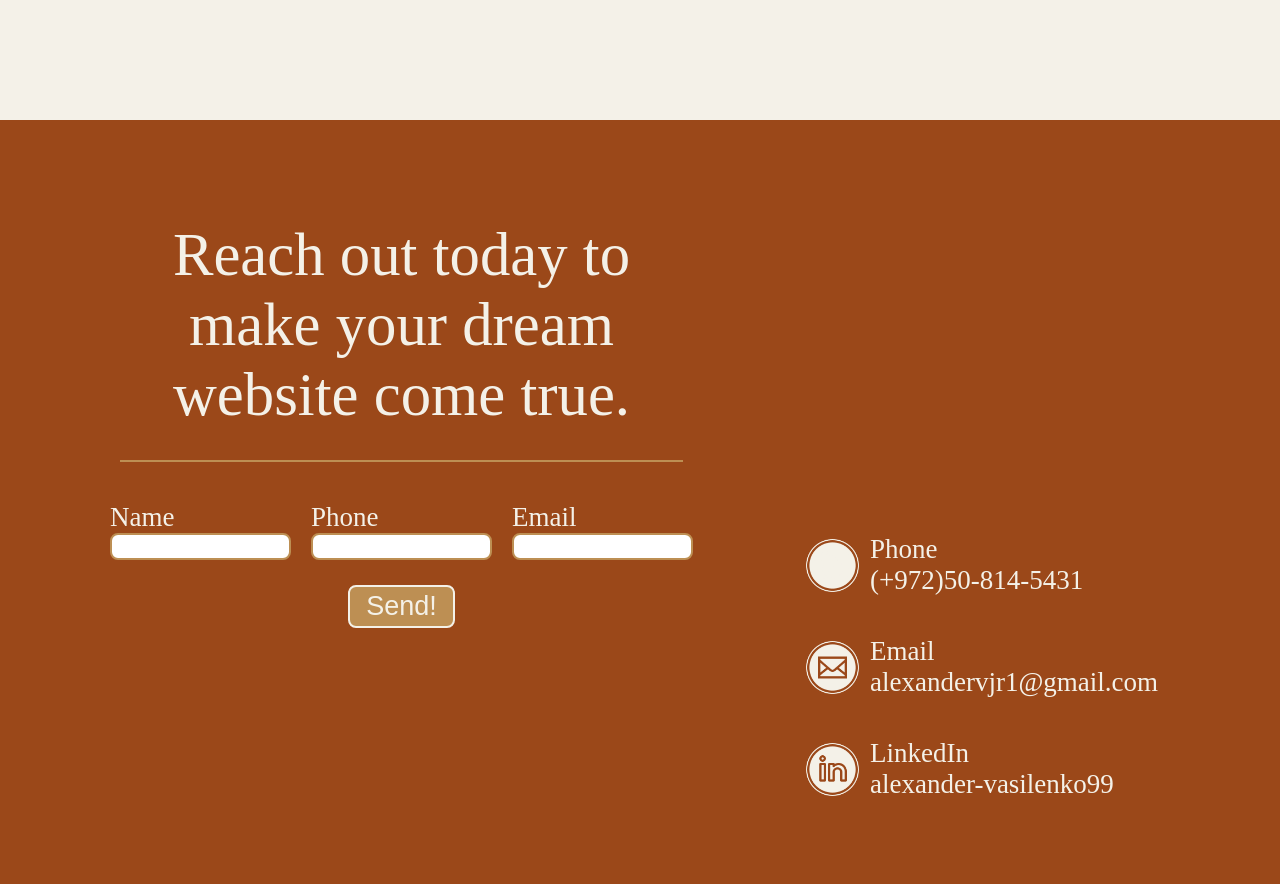
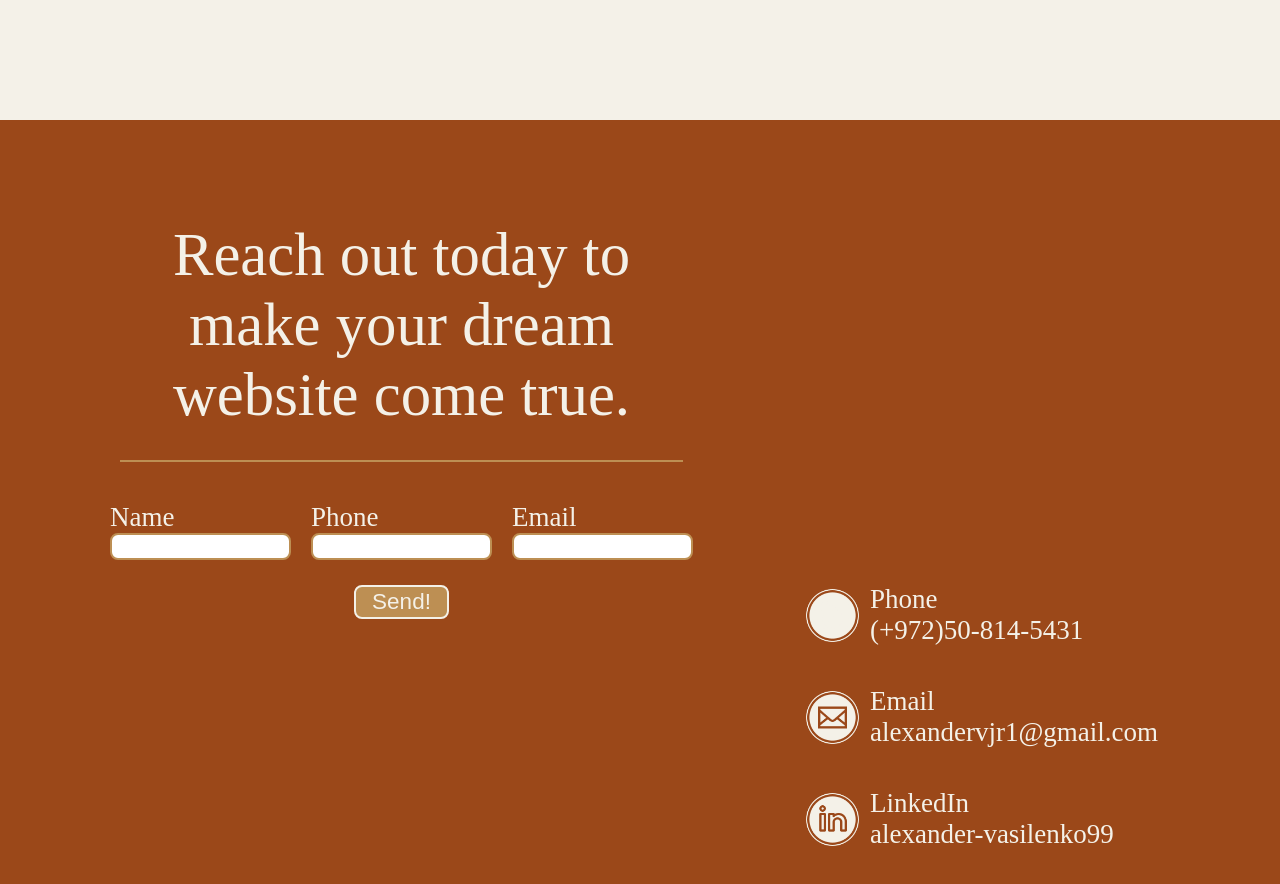
Before and after one commit to AlexanderVasilenko99/portfolio-website, a React (Create React App) app in the folder frontend/: page / in a window 1280 px wide. Shown: the part 680-1564 px from the top of the page. Built offline with nearby package versions, Linux system fonts and the light colour scheme.

Commit message:
completed 5th section 4 now

```diff
--- a/frontend/src/Components/5-ContactMeSection/ContactMeSection.scss
+++ b/frontend/src/Components/5-ContactMeSection/ContactMeSection.scss
@@ -3,7 +3,7 @@
 .ContactMeSection {
     @include i.primary_color_background;
     @include i.secondary_color_text;
-    padding: 100px;
+    padding: 100px 100px 5px 100px;
     height: 100vh;
     display: grid;
     grid-template-columns: 1fr 1fr;
@@ -55,12 +55,12 @@
             }
 
             button {
-                font-size: .6rem;
+                font-size: .5rem;
                 margin: 15px 0px 0px 0px;
                 border-radius: 8px;
                 @include i.tertiary_color_background;
                 @include i.secondary_color_text;
-                padding: 4px 16px;
+                padding: 2px 16px;
                 border: 2px solid i.$secondary_color;
                 transition: 200ms all;
 
@@ -73,6 +73,11 @@
                 }
             }
         }
+
+        p:nth-of-type(2) {
+            font-size: .4rem;
+            margin-top: auto;
+        }
     }
 
     .right-col {
@@ -83,6 +88,10 @@
 
         .ContactOption {
             margin: 20px 10px;
+
+            &:nth-last-child(1) {
+                padding-bottom: 45px;
+            }
         }
     }
 }
```
